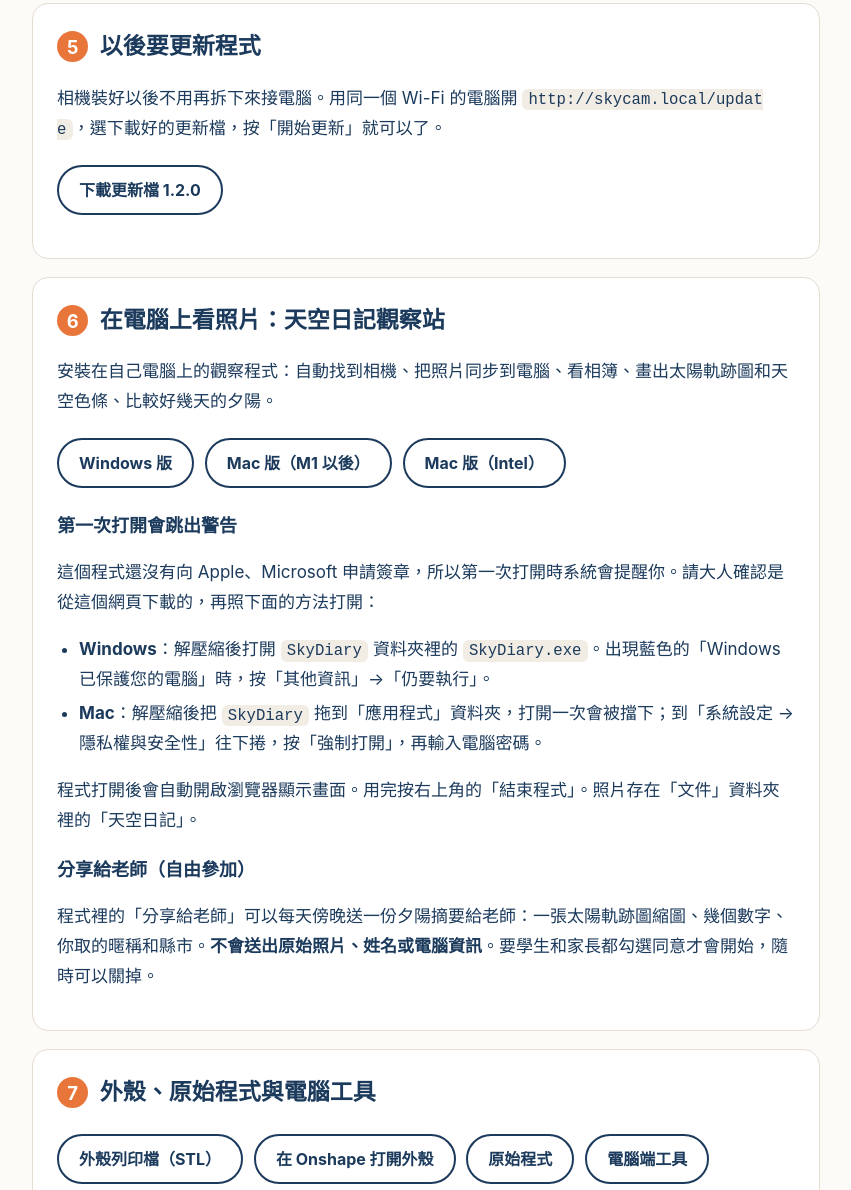
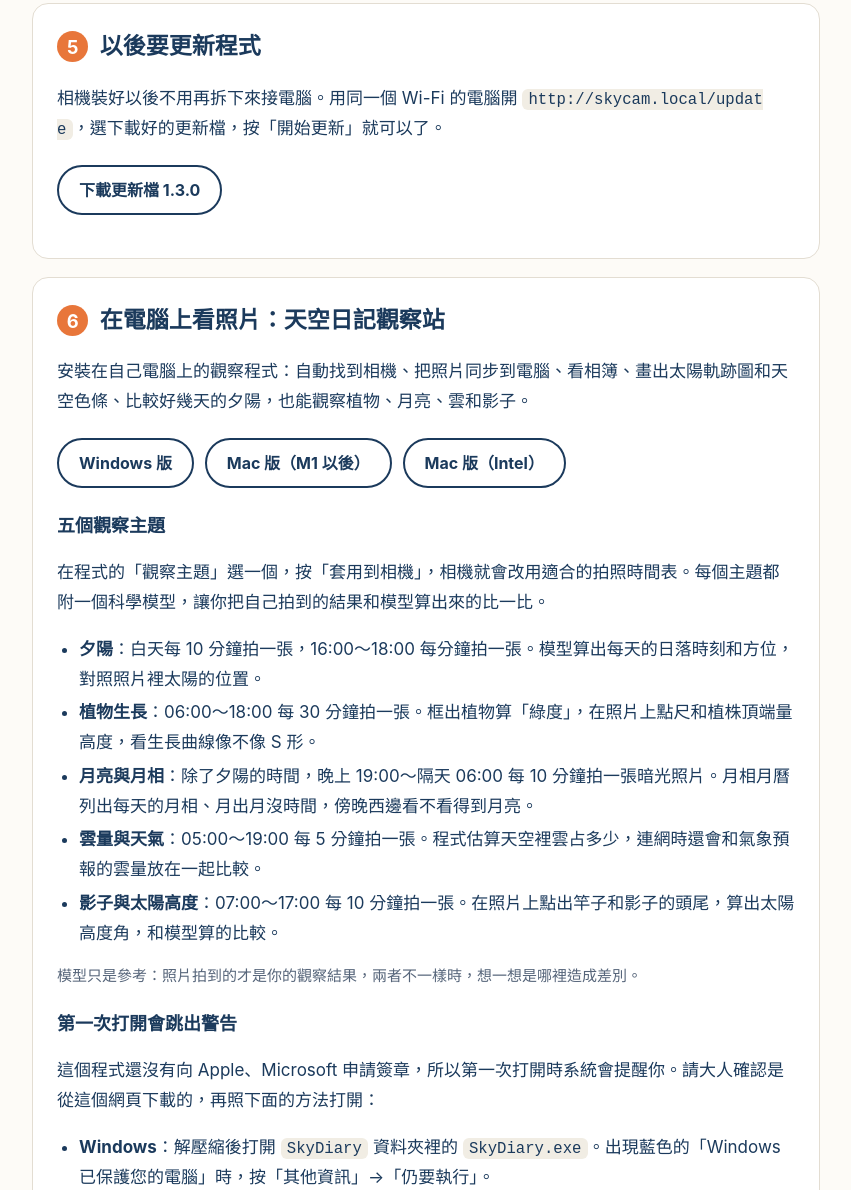
Before and after one commit to henrychao521/skycam, a plain HTML site: page index.html in a window 1280 px wide. Shown: the part 2151-3341 px from the top of the page, without its empty margins (214-1065 px from the left). Drawn offline with Linux system fonts and the light colour scheme.

Commit message:
網頁燒錄韌體更新到 1.3.0（觀察主題排程）；觀察站說明加入五個觀察主題
Co-Authored-By: Claude Opus 5.5 <noreply@anthropic.com>

```diff
--- a/index.html
+++ b/index.html
@@ -63,7 +63,7 @@
       <div slot="unsupported" class="note">這個瀏覽器不能燒錄。請改用電腦版的 Chrome 或 Edge 開啟這一頁。</div>
       <div slot="not-allowed" class="note">這一頁要用 https 開啟才能燒錄。</div>
     </esp-web-install-button>
-    <p class="small">目前版本：1.2.0（2026 年 11 月）</p>
+    <p class="small">目前版本：1.3.0（2026 年 11 月，新增觀察主題排程：夕陽、月亮、植物、影子、雲量）</p>
   </div>
   <div class="note">清單裡找不到板子？拔掉 USB，<strong>按住板子上的 B（BOOT）小按鈕不放</strong>，再插上 USB，然後放開按鈕，重新按上面的按鈕。</div>
 </section>
@@ -99,17 +99,27 @@
 <section>
   <h2><span class="n">5</span>以後要更新程式</h2>
   <p>相機裝好以後不用再拆下來接電腦。用同一個 Wi-Fi 的電腦開 <code>http://skycam.local/update</code>，選下載好的更新檔，按「開始更新」就可以了。</p>
-  <p><a class="btn sub" href="firmware/skycam-1.2.0.bin" download>下載更新檔 1.2.0</a></p>
+  <p><a class="btn sub" href="firmware/skycam-1.3.0.bin" download>下載更新檔 1.3.0</a></p>
 </section>
 
 <section id="app">
   <h2><span class="n">6</span>在電腦上看照片：天空日記觀察站</h2>
-  <p>安裝在自己電腦上的觀察程式：自動找到相機、把照片同步到電腦、看相簿、畫出太陽軌跡圖和天空色條、比較好幾天的夕陽。</p>
+  <p>安裝在自己電腦上的觀察程式：自動找到相機、把照片同步到電腦、看相簿、畫出太陽軌跡圖和天空色條、比較好幾天的夕陽，也能觀察植物、月亮、雲和影子。</p>
   <p>
     <a class="btn sub" href="https://github.com/henrychao521/skycam/releases/latest/download/SkyDiary-Windows.zip">Windows 版</a>
     <a class="btn sub" href="https://github.com/henrychao521/skycam/releases/latest/download/SkyDiary-macOS-AppleSilicon.zip">Mac 版（M1 以後）</a>
     <a class="btn sub" href="https://github.com/henrychao521/skycam/releases/latest/download/SkyDiary-macOS-Intel.zip">Mac 版（Intel）</a>
   </p>
+  <h3>五個觀察主題</h3>
+  <p>在程式的「觀察主題」選一個，按「套用到相機」，相機就會改用適合的拍照時間表。每個主題都附一個科學模型，讓你把自己拍到的結果和模型算出來的比一比。</p>
+  <ul>
+    <li><strong>夕陽</strong>：白天每 10 分鐘拍一張，16:00～18:00 每分鐘拍一張。模型算出每天的日落時刻和方位，對照照片裡太陽的位置。</li>
+    <li><strong>植物生長</strong>：06:00～18:00 每 30 分鐘拍一張。框出植物算「綠度」，在照片上點尺和植株頂端量高度，看生長曲線像不像 S 形。</li>
+    <li><strong>月亮與月相</strong>：除了夕陽的時間，晚上 19:00～隔天 06:00 每 10 分鐘拍一張暗光照片。月相月曆列出每天的月相、月出月沒時間，傍晚西邊看不看得到月亮。</li>
+    <li><strong>雲量與天氣</strong>：05:00～19:00 每 5 分鐘拍一張。程式估算天空裡雲占多少，連網時還會和氣象預報的雲量放在一起比較。</li>
+    <li><strong>影子與太陽高度</strong>：07:00～17:00 每 10 分鐘拍一張。在照片上點出竿子和影子的頭尾，算出太陽高度角，和模型算的比較。</li>
+  </ul>
+  <p class="small">模型只是參考：照片拍到的才是你的觀察結果，兩者不一樣時，想一想是哪裡造成差別。</p>
   <h3>第一次打開會跳出警告</h3>
   <p>這個程式還沒有向 Apple、Microsoft 申請簽章，所以第一次打開時系統會提醒你。請大人確認是從這個網頁下載的，再照下面的方法打開：</p>
   <ul>
```
Also changed, not shown: firmware/manifest.json, 2 other files.
